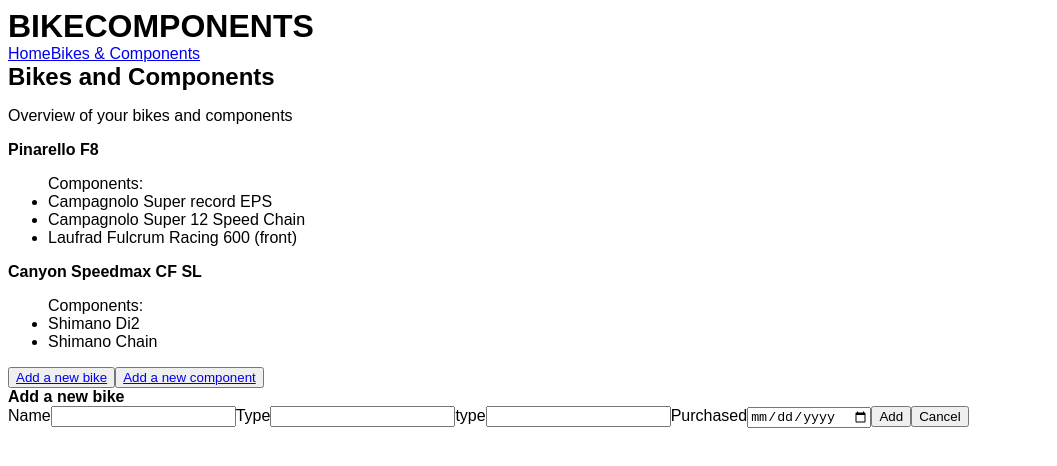
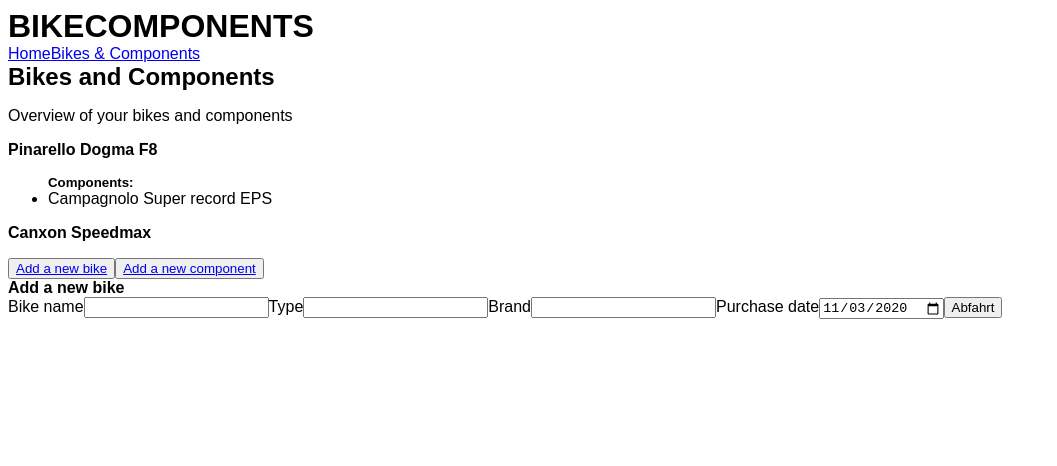
Before and after one commit to miriamhaenle/poc-bike-components, a React (Create React App) app: page /bikes-and-components in a window 1280 px wide. Both pictures are taken after a click on the button "Add a new bike". Shown: the top 466 px of the page, without its empty margins (0-1057 px from the left). Built offline with nearby package versions, Linux system fonts and the light colour scheme.

Commit message:
Refactor form

```diff
--- /dev/null
+++ b/src/components/AddForm.js
@@ -0,0 +1,28 @@
+import React from 'react'
+
+export default function AddForm({ title, formFields, submitHandler }) {
+  function onSubmit(event) {
+    event.preventDefault()
+    submitHandler()
+  }
+
+  return (
+    <form onSubmit={onSubmit}>
+      <h4>{title}</h4>
+      {formFields.map((formField, index) => {
+        return (
+          <label key={index}>
+            {formField.label}
+            <input
+              type={formField.type}
+              name={formField.name}
+              value={formField.value}
+              onChange={(event) => formField.setValue(event.target.value)}
+            />
+          </label>
+        )
+      })}
+      <button type="submit">Abfahrt</button>
+    </form>
+  )
+}
--- a/src/components/AddNewBikeForm.js
+++ /dev/null
@@ -1,26 +0,0 @@
-import { useState } from 'react'
-
-export default function AddNewBikeForm() {
-  const [newBike, setNewBike] = useState({
-    name: '',
-    type: '',
-    brand: '',
-    purchaseDate: '',
-  })
-
-  return (
-    <form>
-      <h4>Add a new bike</h4>
-      <label htmlFor="name">Name</label>
-      <input type="text" name="name" value={newBike.name} />
-      <label htmlFor="Type">Type</label>
-      <input type="text" name="name" value={newBike.type} />
-      <label htmlFor="brand">type</label>
-      <input type="text" name="brand" value={newBike.brand} />
-      <label htmlFor="name">Purchased</label>
-      <input type="date" name="name" value={newBike.purchaseDate} />
-      <button>Add</button>
-      <button>Cancel</button>
-    </form>
-  )
-}
--- a/src/components/AddNewComponentForm.js
+++ /dev/null
@@ -1,55 +0,0 @@
-import { useState } from 'react'
-import { toDomString } from '../services/dateService'
-
-export default function AddNewBikeForm({ bikes }) {
-  const [newComponent, setNewComponent] = useState({
-    name: '',
-    type: '',
-    brand: '',
-    purchaseDate: toDomString(new Date()),
-    notificationDistance: '',
-  })
-
-  console.log(toDomString(new Date()))
-
-  function handleChange(event) {
-    setNewComponent({
-      ...newComponent,
-      [event.target.name]: event.target.value,
-    })
-  }
-  return (
-    <form>
-      <h4>Add a new components</h4>
-      <label>My bikes</label>
-      <select name="" id="">
-        {bikes.map((bike) => (
-          <option value={bike}>{bike}</option>
-        ))}
-      </select>
-      <label htmlFor="name">Name</label>
-      <input type="text" name="name" value={newComponent.name} />
-      <label htmlFor="Type">Type</label>
-      <input type="text" name="name" value={newComponent.type} />
-      <label htmlFor="brand">type</label>
-      <input type="text" name="brand" value={newComponent.brand} />
-      <label htmlFor="purchaseDate">Purchased</label>
-      <input
-        type="date"
-        name="purchaseDate"
-        value={newComponent.purchaseDate}
-        onChange={handleChange}
-      />
-      <label htmlFor="name">Notification</label>
-      <input
-        type="checkbox"
-        name="notificationDistance"
-        value={newComponent.notifications}
-      />
-      Notify me when my componant was used for
-      <input type="text" name="notificationDistance" />
-      <button>Add</button>
-      <button>Cancel</button>
-    </form>
-  )
-}
--- a/src/pages/BikesAndComponents.js
+++ b/src/pages/BikesAndComponents.js
@@ -1,15 +1,57 @@
 import { useState } from 'react'
 import { Link, Switch, Route, useRouteMatch } from 'react-router-dom'
-import AddNewBikeForm from '../components/AddNewBikeForm'
-import AddNewComponentForm from '../components/AddNewComponentForm'
+import AddForm from '../components/AddForm'
+import { toDomString } from '../services/dateService'
+import { createID } from '../services/idService'
 
 export default function BikeAndComponentsPage() {
   let { path } = useRouteMatch()
 
-  const [bikes, setBikes] = useState(['Pinarello', 'Canyon'])
+  const testState = [
+    {
+      id: 1,
+      name: 'Pinarello Dogma F8',
+      type: 'Road',
+      brand: 'Pinarello',
+      purchaseDate: '2018-11-01',
+      components: [
+        {
+          name: 'Campagnolo Super record EPS',
+          type: 'Groupset',
+          brand: 'campagnolo',
+          purchaseDate: toDomString(new Date()),
+          notificationDistance: 100,
+        },
+      ],
+    },
+    {
+      id: 2,
+      name: 'Canxon Speedmax',
+      type: 'Road',
+      brand: 'Canyon',
+      purchaseDate: '2019-05-22',
+      components: [],
+    },
+  ]
 
-  function addNewBike(newBike) {
+  const [bikes, setBikes] = useState(testState)
+  const [newBike, setNewBike] = useState(getNewBike())
+
+  function addNewBike() {
     setBikes([...bikes, newBike])
+    setNewBike(getNewBike())
+    console.log(bikes)
+  }
+
+  function getNewBike() {
+    return {
+      id: createID(),
+      name: '',
+      type: '',
+      brand: '',
+      purchaseDate: toDomString(new Date()),
+      components: [],
+    }
   }
 
   return (
@@ -18,23 +60,23 @@
       <p>Overview of your bikes and components</p>
 
       <section>
-        <div>
-          <h4>Pinarello F8</h4>
-          <ul>
-            Components:
-            <li>Campagnolo Super record EPS</li>
-            <li>Campagnolo Super 12 Speed Chain</li>
-            <li>Laufrad Fulcrum Racing 600 (front)</li>
-          </ul>
-        </div>
-        <div>
-          <h4>Canyon Speedmax CF SL</h4>
-        </div>
-        <ul>
-          Components:
-          <li>Shimano Di2</li>
-          <li>Shimano Chain</li>
-        </ul>
+        {bikes.map((bike) => {
+          return (
+            <div key={bike.id}>
+              <h4>{bike.name}</h4>
+              <ul>
+                {bike.components.map((component, index) => {
+                  return (
+                    <div key={index}>
+                      {index === 0 && <h5>Components:</h5>}
+                      <li>{component.name}</li>
+                    </div>
+                  )
+                })}
+              </ul>
+            </div>
+          )
+        })}
       </section>
 
       <section>
@@ -48,10 +90,44 @@
 
       <Switch>
         <Route path={`${path}/add-new-bike`}>
-          <AddNewBikeForm />
+          <AddForm
+            title="Add a new bike"
+            formFields={[
+              {
+                label: 'Bike name',
+                type: 'text',
+                name: 'name',
+                value: newBike.name,
+                setValue: (val) => setNewBike({ ...newBike, name: val }),
+              },
+              {
+                label: 'Type',
+                type: 'text',
+                name: 'type',
+                value: newBike.type,
+                setValue: (val) => setNewBike({ ...newBike, type: val }),
+              },
+              {
+                label: 'Brand',
+                type: 'text',
+                name: 'brand',
+                value: newBike.brand,
+                setValue: (val) => setNewBike({ ...newBike, brand: val }),
+              },
+              {
+                label: 'Purchase date',
+                type: 'date',
+                name: 'purchaseDate',
+                value: newBike.purchaseDate,
+                setValue: (val) =>
+                  setNewBike({ ...newBike, purchaseDate: val }),
+              },
+            ]}
+            submitHandler={addNewBike}
+          />
         </Route>
         <Route path={`${path}/add-new-component`}>
-          <AddNewComponentForm bikes={bikes} />
+          <AddForm title="Add a new bike" />
         </Route>
       </Switch>
     </main>
--- /dev/null
+++ b/src/services/idService.js
@@ -0,0 +1,10 @@
+export function createID() {
+  const result = generateId().next()
+  return result.value
+}
+
+function* generateId() {
+  while (true) {
+    yield Date.now()
+  }
+}
```
